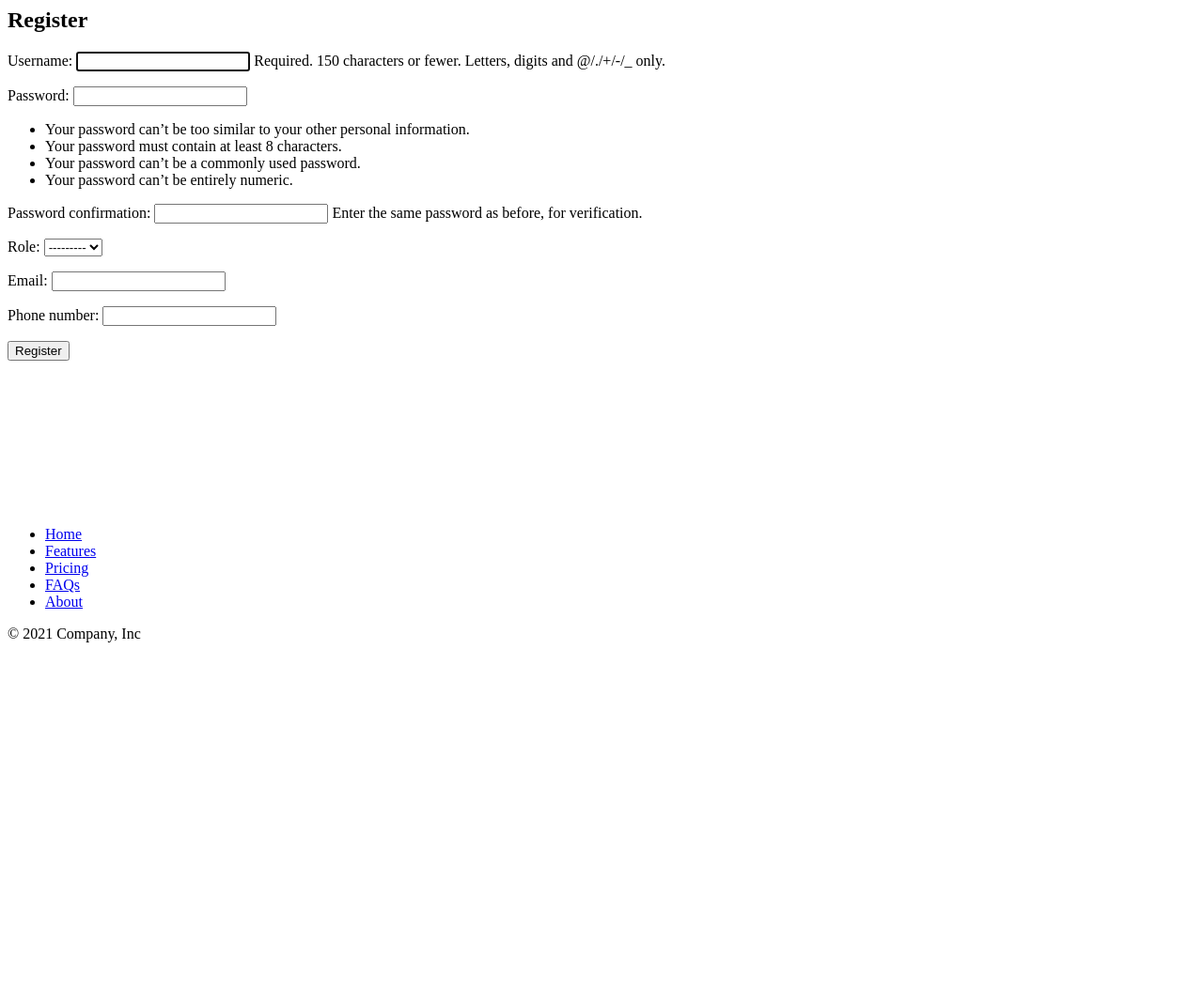
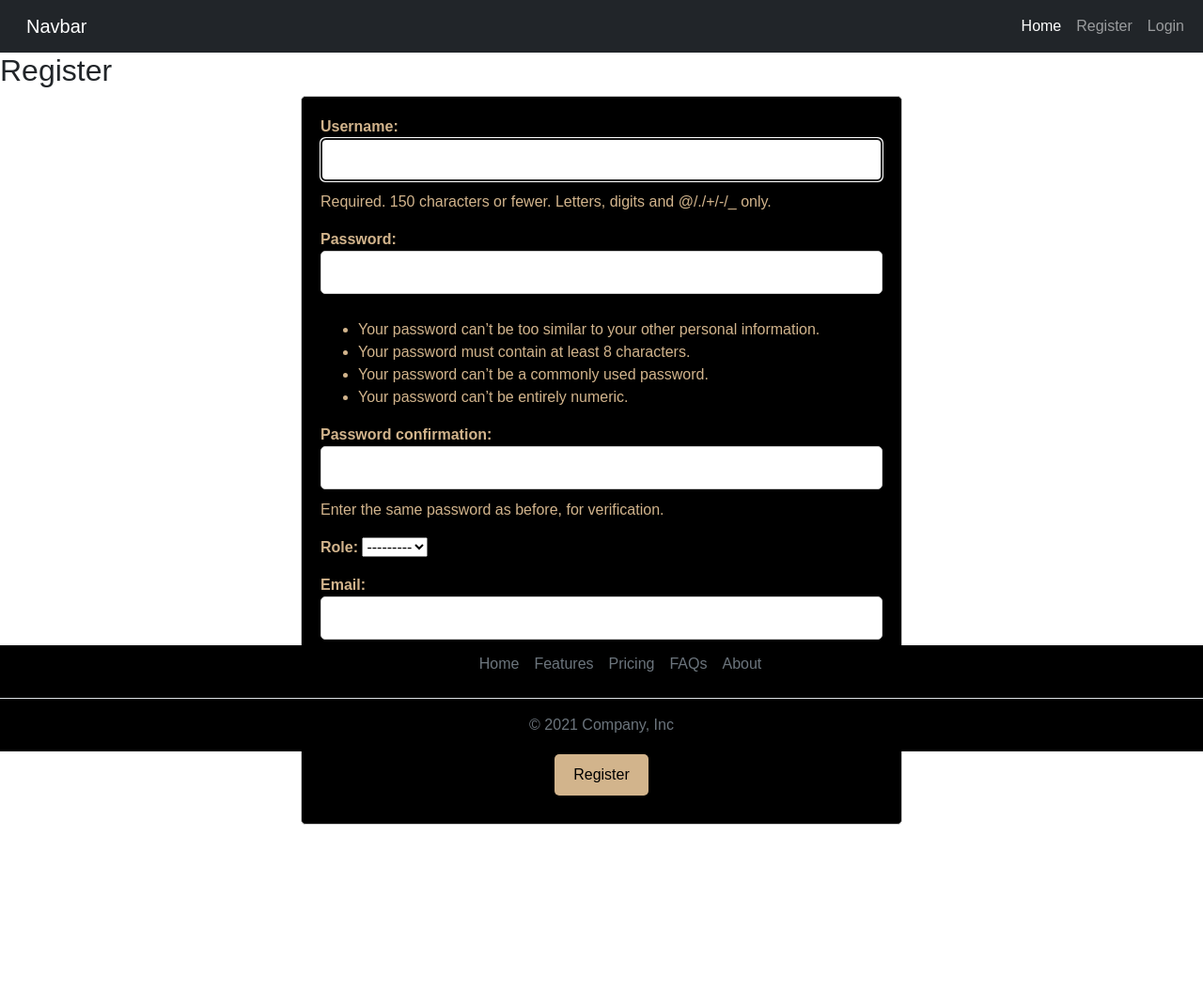
Before and after one commit to Dishatimbadiya/Ecommerce_website, a Django app: page /register in a window 1280 px wide. Shown: the whole page at 94% size. Before the commit the page ends 684 px from the top, so only its background shows below. Run offline with Django 5.2, Linux system fonts and the light colour scheme; some libraries are stand-ins or nearby versions.

Commit message:
css added

```diff
--- a/Ecommerce/Templates/Accounts/register.html
+++ b/Ecommerce/Templates/Accounts/register.html
@@ -1,8 +1,70 @@
+{% include 'helper/header.html' %}
+<style>
+    body {
+        font-family: Arial, sans-serif;
+    }
+
+    .form {
+        width: 50%;
+        margin: 0 auto;
+    }
+
+    .form form {
+        padding: 20px;
+        border: 1px solid #ccc;
+        border-radius: 5px;
+        background-color: #000;
+        color: tan;
+    }
+
+    .form h2 {
+        text-align: center;
+    }
+
+    .form button {
+        display: block;
+        margin: 10px auto;
+        padding: 10px 20px;
+        background-color: tan;
+        color: black;
+        border: none;
+        border-radius: 5px;
+        cursor: pointer;
+    }
+
+    .form button:hover {
+        background-color: tan;
+        color: black;
+    }
+
+    .form input[type="text"],
+    .form input[type="password"],
+    .form input[type="email"] {
+        width: 100%;
+        padding: 10px;
+        margin-bottom: 10px;
+        border: 1px solid #ccc;
+        border-radius: 5px;
+    }
+
+    .form label {
+        font-weight: bold;
+    }
+
+    .footer {
+        background-color: #333;
+        color: #fff;
+        text-align: center;
+        padding: 10px 0;
+    }
+</style>
 <h2>Register</h2>
+<div class="form">
     <form method="post" action="{% url 'register' %}">
         {% csrf_token %}
         {{ user_form.as_p }}
         {{ profile_form.as_p }}
         <button type="submit">Register</button>
     </form>
+</div>
 {% include 'helper/footer.html' %}
--- a/Ecommerce/views.py
+++ b/Ecommerce/views.py
@@ -118,10 +118,8 @@
     if request.method == 'POST':
         user_form = UserCreationForm(request.POST)
         profile_form = RegistrationForm(request.POST)
-
         if user_form.is_valid() and profile_form.is_valid():
             user = user_form.save()
-
             profile = profile_form.save(commit=False)
             profile.user = user
             profile.save()
```
Also changed, not shown: Ecommerce/Templates/Accounts/login.html (+64 -1 lines), db.sqlite3. Lines whose indentation alone changed are shown as unchanged.
